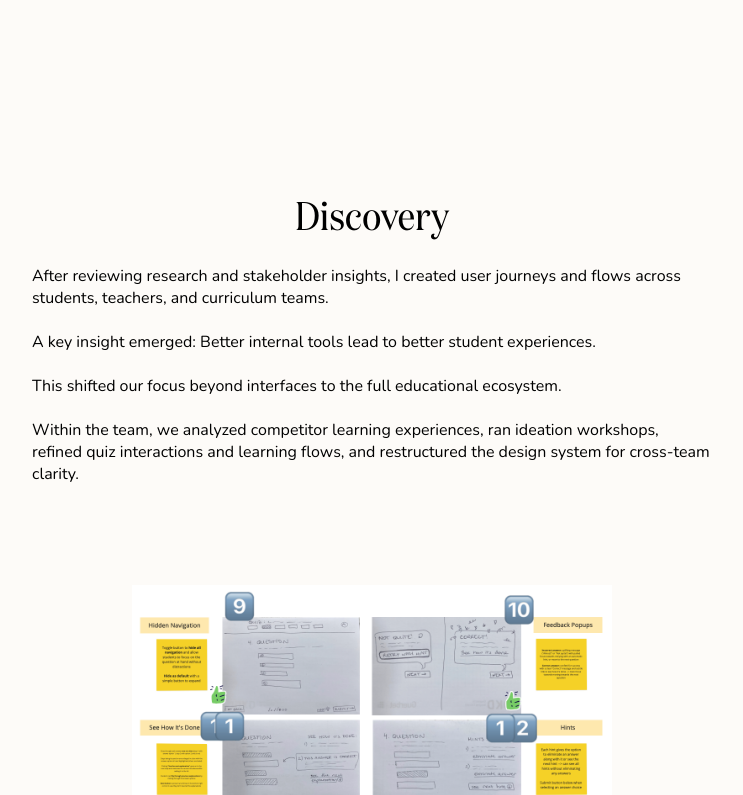
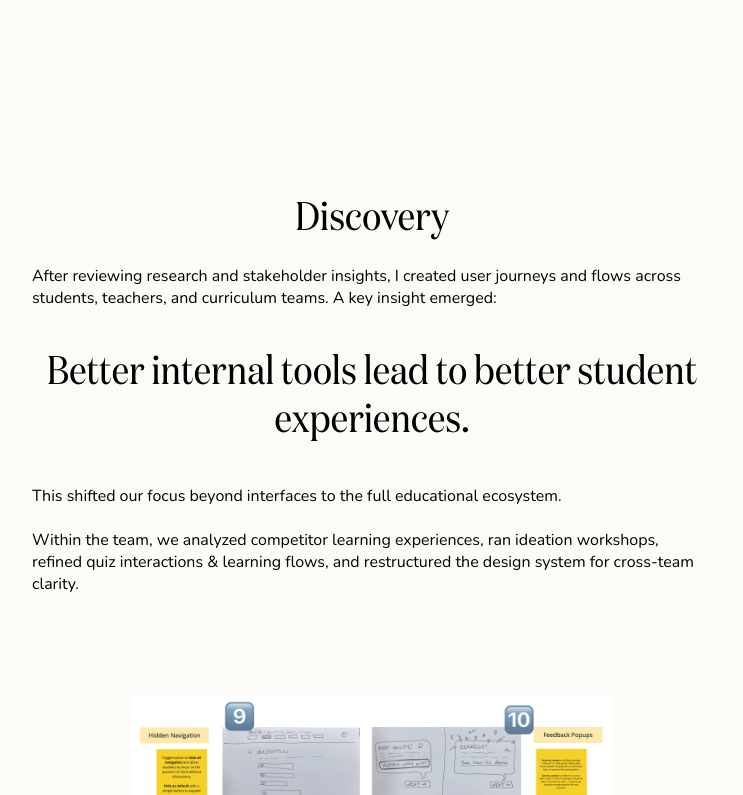
Before and after one commit to youlia-tzaneva/portfolio, a plain HTML site: page oak.html in a window 1280 px wide. Shown: the part 2114-2909 px from the top of the page, without its empty margins (268-1011 px from the left). Drawn offline with nearby package versions, Linux system fonts and the light colour scheme.

Commit message:
Oak case study updates

```diff
--- a/css/oak.css
+++ b/css/oak.css
@@ -167,6 +167,10 @@
   line-height: normal;
 }
 
+.oak-section:not(.oak-reflection) .oak-section__header .oak-section__lead {
+  text-align: center;
+}
+
 .oak-section__body,
 .oak-reflection .oak-section__lead {
   font-size: 16px;
@@ -175,6 +179,21 @@
 
 .oak-section__body p + p {
   margin-top: 0;
+}
+
+/* Discovery insight callout */
+.oak-discovery__insight {
+  padding: 16px 0;
+  width: 100%;
+}
+
+.oak-discovery__insight-quote {
+  margin: 0;
+  font-family: var(--font-serif);
+  font-size: clamp(28px, 3.5vw, 40px);
+  font-weight: 400;
+  line-height: 1.2;
+  text-align: center;
 }
 
 /* Challenge columns */
--- a/oak.html
+++ b/oak.html
@@ -127,14 +127,14 @@
         <section class="oak-section" data-node-id="2288:118">
             <div class="oak-section__header" data-node-id="2288:119">
                 <h2 class="heading-display heading-display--lg" data-node-id="2288:120">Discovery</h2>
-                <div class="oak-section__body" data-node-id="2288:121">
-                    <p>After reviewing research and stakeholder insights, I created user journeys and flows across students, teachers, and curriculum teams.</p>
-                    <p aria-hidden="true">&nbsp;</p>
-                    <p>A key insight emerged: Better internal tools lead to better student experiences.</p>
-                    <p aria-hidden="true">&nbsp;</p>
+                <p class="oak-section__body" data-node-id="2288:121">After reviewing research and stakeholder insights, I created user journeys and flows across students, teachers, and curriculum teams. A key insight emerged:</p>
+                <div class="oak-discovery__insight" data-node-id="2328:505">
+                    <p class="oak-discovery__insight-quote" data-node-id="2328:501">Better internal tools lead to better student experiences.</p>
+                </div>
+                <div class="oak-section__body" data-node-id="2328:503">
                     <p>This shifted our focus beyond interfaces to the full educational ecosystem.</p>
                     <p aria-hidden="true">&nbsp;</p>
-                    <p>Within the team, we analyzed competitor learning experiences, ran ideation workshops, refined quiz interactions and learning flows, and restructured the design system for cross-team clarity.</p>
+                    <p>Within the team, we analyzed competitor learning experiences, ran ideation workshops, refined quiz interactions &amp; learning flows, and restructured the design system for cross-team clarity.</p>
                 </div>
             </div>
         </section>
```
